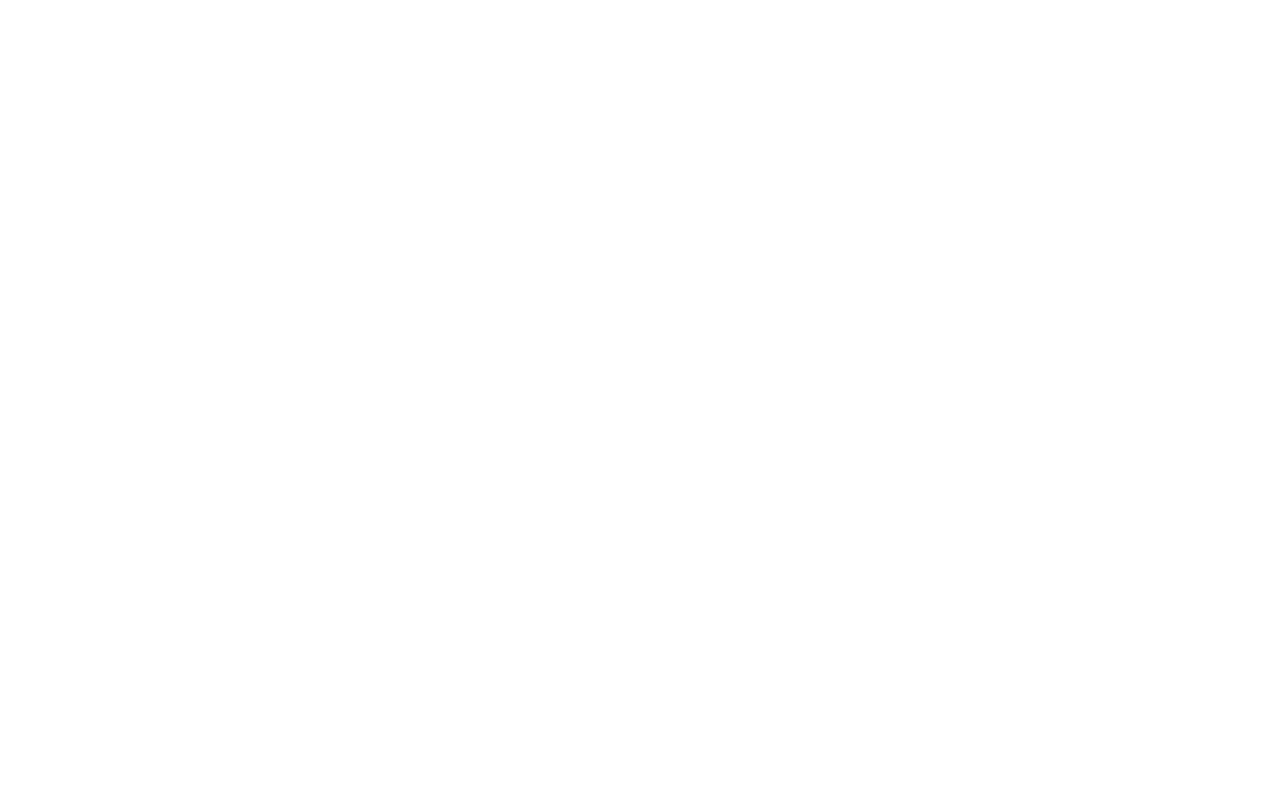
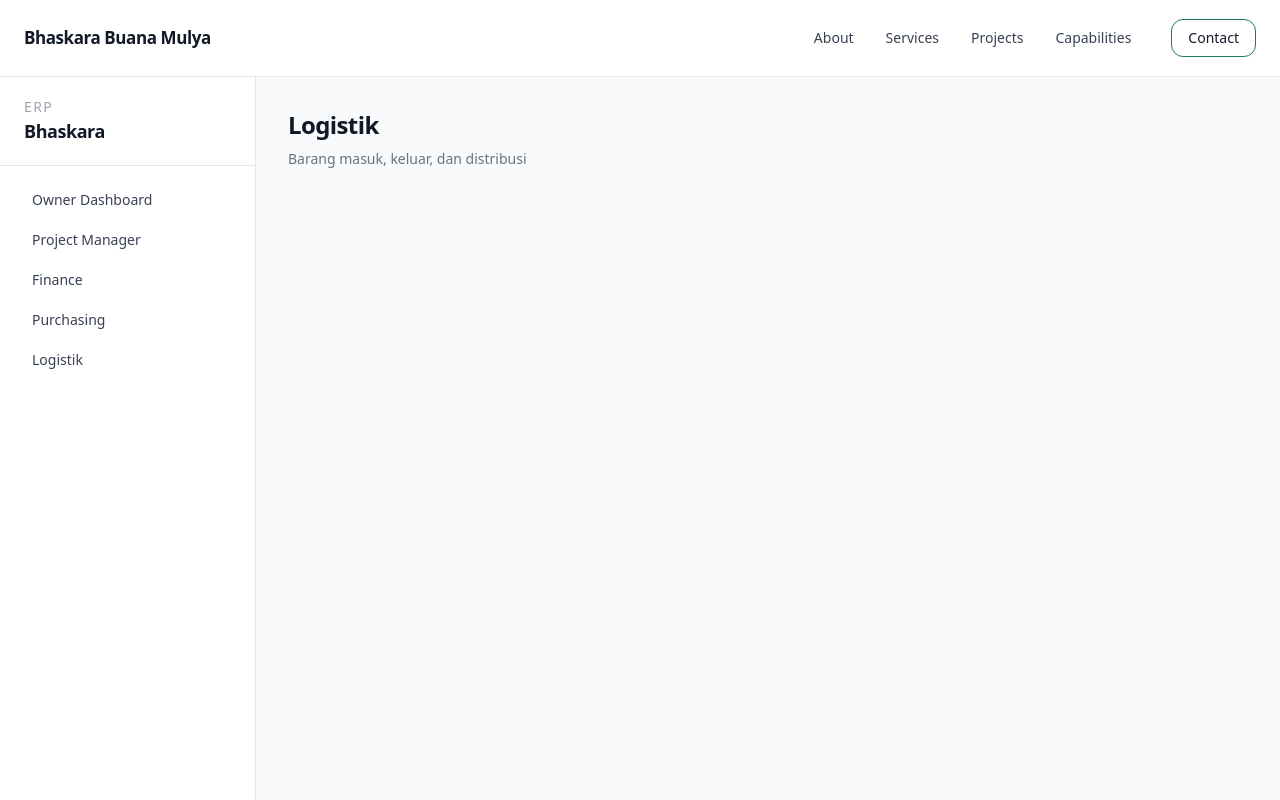
Before and after one commit to herlan-syihabudin/Bhaskara, a Next.js app: page /dashboard/logistik in a window 1280 px wide. Before the commit this address had no page. Shown: the top 800 px of the page. Built offline with nearby package versions, Linux system fonts and the light colour scheme.

Commit message:
Create page.tsx

```diff
--- /dev/null
+++ b/app/dashboard/logistik/page.tsx
@@ -0,0 +1,11 @@
+// app/dashboard/logistik/page.tsx
+export default function LogistikDashboard() {
+  return (
+    <div>
+      <h1 className="text-2xl font-semibold">Logistik</h1>
+      <p className="text-sm text-gray-500 mt-2">
+        Barang masuk, keluar, dan distribusi
+      </p>
+    </div>
+  );
+}
```
